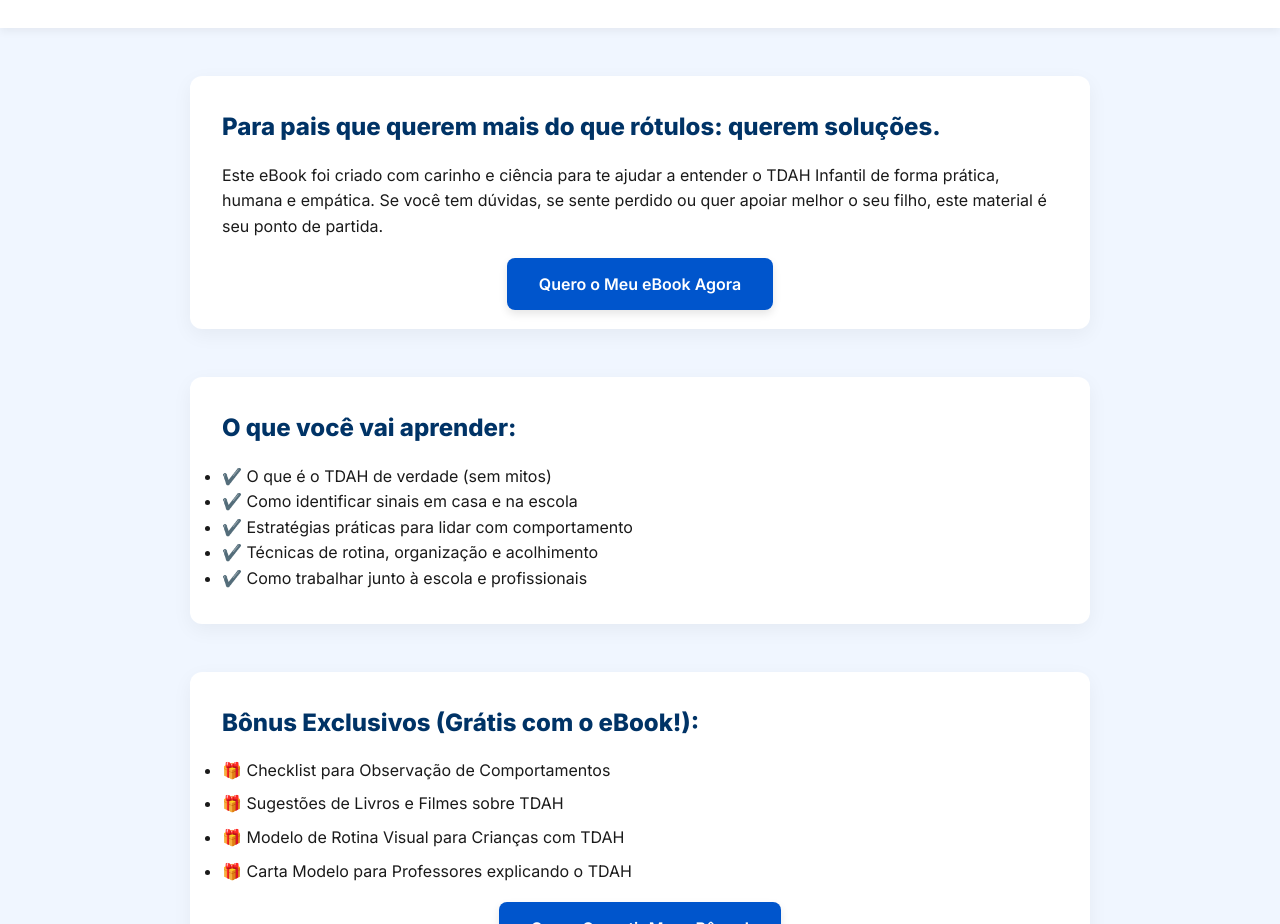
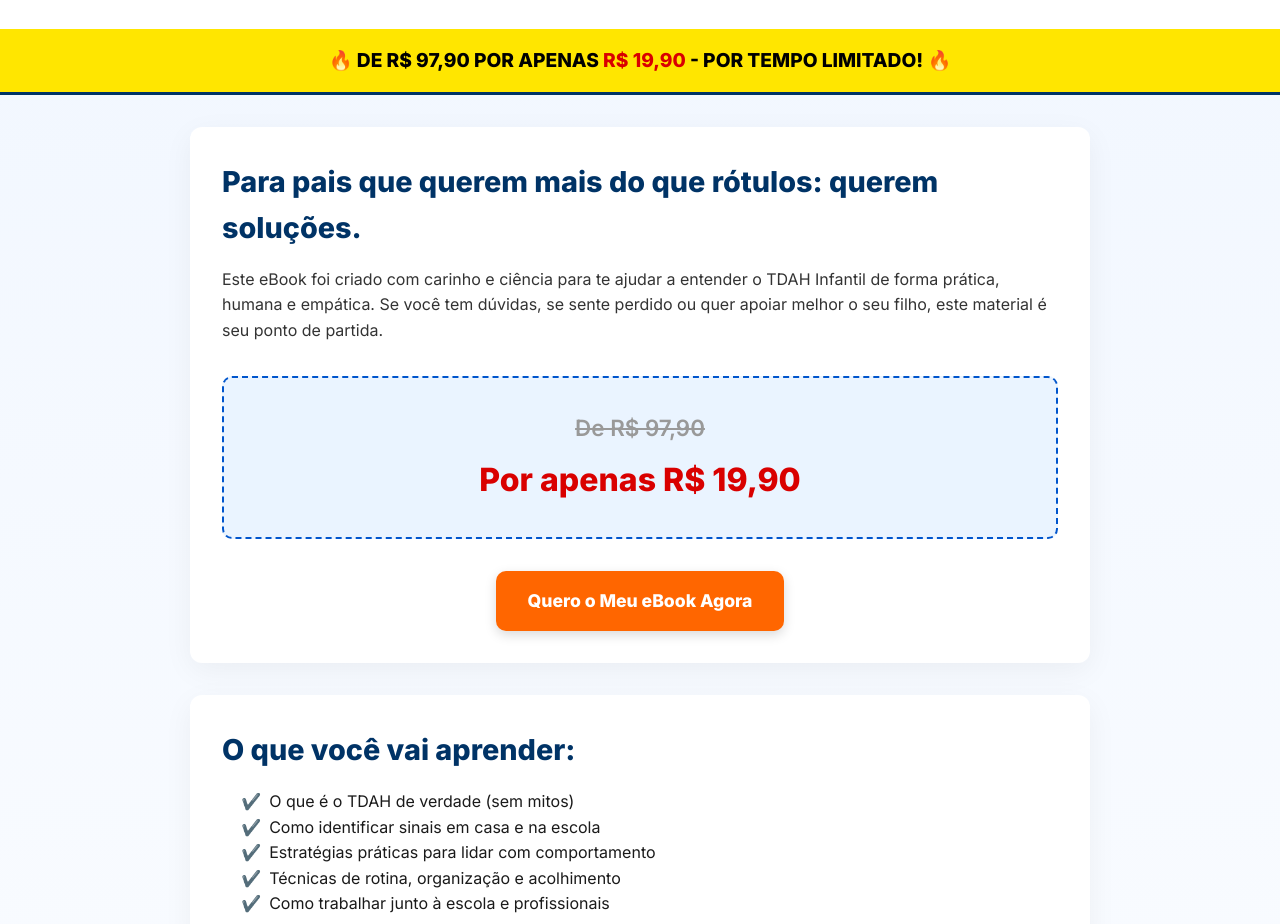
Before and after one commit to matheusmendes95/guiatdhainfantil, a plain HTML site: page index.html in a window 1280 px wide. Shown: the part 271-1195 px from the top of the page. Drawn offline with Linux system fonts and the light colour scheme.

Commit message:
index.html

```diff
--- a/index.html
+++ b/index.html
@@ -7,52 +7,111 @@
   <link href="https://fonts.googleapis.com/css2?family=Inter:wght@400;600;800&display=swap" rel="stylesheet">
   <style>
     * { margin: 0; padding: 0; box-sizing: border-box; }
-    body { font-family: 'Inter', sans-serif; background: #f0f6ff; color: #1a1a1a; line-height: 1.6; }
+    body {
+      font-family: 'Inter', sans-serif;
+      background: linear-gradient(to bottom, #f0f6ff 0%, #ffffff 100%);
+      color: #1a1a1a;
+      line-height: 1.6;
+    }
     header {
       background: #ffffff;
       padding: 2rem 1rem;
       text-align: center;
-      box-shadow: 0 4px 8px rgba(0,0,0,0.05);
+      box-shadow: 0 4px 12px rgba(0, 0, 0, 0.05);
     }
     header img {
-      max-width: 180px;
+      max-width: 160px;
     }
     h1 {
-      font-size: 2rem;
+      font-size: 2.2rem;
       color: #003366;
       margin-top: 1rem;
+      font-weight: 800;
+    }
+    header p {
+      margin-top: 0.5rem;
+      font-size: 1.1rem;
+      color: #555;
+    }
+    .promo-banner {
+      background: #ffe600;
+      color: #000;
+      font-weight: 800;
+      text-align: center;
+      padding: 1rem;
+      font-size: 1.2rem;
+      border-bottom: 3px solid #003366;
     }
     .section {
       max-width: 900px;
-      margin: 3rem auto;
+      margin: 2rem auto;
       padding: 2rem;
       background: #fff;
       border-radius: 12px;
-      box-shadow: 0 6px 20px rgba(0, 0, 0, 0.05);
+      box-shadow: 0 8px 30px rgba(0, 0, 0, 0.05);
     }
     .section h2 {
       color: #003366;
-      font-size: 1.5rem;
+      font-size: 1.8rem;
       margin-bottom: 1rem;
     }
     .section p {
       margin-bottom: 1rem;
+      font-size: 1rem;
+      color: #333;
     }
-    .bonus-list li {
-      margin: 0.5rem 0;
+    ul {
+      padding-left: 1.2rem;
+      list-style: none;
+    }
+    ul li::before {
+      content: '✔️';
+      margin-right: 0.5rem;
+    }
+    .bonus-list li::before {
+      content: '🎁';
     }
     .cta {
       text-align: center;
       margin-top: 2rem;
     }
     .cta a {
-      background: #0055cc;
+      background: #ff6600;
       color: #fff;
       padding: 1rem 2rem;
       text-decoration: none;
-      border-radius: 8px;
+      border-radius: 10px;
+      font-weight: 700;
+      font-size: 1.1rem;
+      display: inline-block;
+      transition: background 0.3s ease;
+      box-shadow: 0 4px 12px rgba(0,0,0,0.15);
+    }
+    .cta a:hover {
+      background: #cc5200;
+    }
+    .price-box {
+      background: #eaf4ff;
+      border: 2px dashed #0055cc;
+      padding: 1.5rem;
+      text-align: center;
+      border-radius: 10px;
+      margin: 2rem auto;
+    }
+    .price-box p {
+      font-size: 1.4rem;
+      color: #003366;
       font-weight: 600;
-      box-shadow: 0 4px 8px rgba(0,0,0,0.1);
+      margin: 0.5rem 0;
+    }
+    .price-box .old-price {
+      text-decoration: line-through;
+      color: #999;
+    }
+    .price-box .new-price {
+      font-size: 2rem;
+      color: #d90000;
+      font-weight: 800;
     }
     .testimonials, .footer {
       background: #eaf4ff;
@@ -71,6 +130,11 @@
       font-size: 0.9rem;
       color: #555;
     }
+    @media (max-width: 768px) {
+      h1 { font-size: 1.8rem; }
+      .section h2 { font-size: 1.4rem; }
+      .cta a { font-size: 1rem; padding: 0.8rem 1.5rem; }
+    }
   </style>
 </head>
 <body>
@@ -80,9 +144,15 @@
     <p>Compreenda, acolha e transforme a jornada do seu filho com TDAH.</p>
   </header>
 
+  <div class="promo-banner">🔥 DE R$ 97,90 POR APENAS <span style="color:#d90000">R$ 19,90</span> - POR TEMPO LIMITADO! 🔥</div>
+
   <section class="section">
     <h2>Para pais que querem mais do que rótulos: querem soluções.</h2>
     <p>Este eBook foi criado com carinho e ciência para te ajudar a entender o TDAH Infantil de forma prática, humana e empática. Se você tem dúvidas, se sente perdido ou quer apoiar melhor o seu filho, este material é seu ponto de partida.</p>
+    <div class="price-box">
+      <p class="old-price">De R$ 97,90</p>
+      <p class="new-price">Por apenas R$ 19,90</p>
+    </div>
     <div class="cta">
       <a href="https://pay.hotmart.com/V99566857A?off=cvcja1j8" target="_blank">Quero o Meu eBook Agora</a>
     </div>
@@ -91,21 +161,21 @@
   <section class="section">
     <h2>O que você vai aprender:</h2>
     <ul>
-      <li>✔️ O que é o TDAH de verdade (sem mitos)</li>
-      <li>✔️ Como identificar sinais em casa e na escola</li>
-      <li>✔️ Estratégias práticas para lidar com comportamento</li>
-      <li>✔️ Técnicas de rotina, organização e acolhimento</li>
-      <li>✔️ Como trabalhar junto à escola e profissionais</li>
+      <li>O que é o TDAH de verdade (sem mitos)</li>
+      <li>Como identificar sinais em casa e na escola</li>
+      <li>Estratégias práticas para lidar com comportamento</li>
+      <li>Técnicas de rotina, organização e acolhimento</li>
+      <li>Como trabalhar junto à escola e profissionais</li>
     </ul>
   </section>
 
   <section class="section">
     <h2>Bônus Exclusivos (Grátis com o eBook!):</h2>
     <ul class="bonus-list">
-      <li>🎁 Checklist para Observação de Comportamentos</li>
-      <li>🎁 Sugestões de Livros e Filmes sobre TDAH</li>
-      <li>🎁 Modelo de Rotina Visual para Crianças com TDAH</li>
-      <li>🎁 Carta Modelo para Professores explicando o TDAH</li>
+      <li>Checklist para Observação de Comportamentos</li>
+      <li>Sugestões de Livros e Filmes sobre TDAH</li>
+      <li>Modelo de Rotina Visual para Crianças com TDAH</li>
+      <li>Carta Modelo para Professores explicando o TDAH</li>
     </ul>
     <div class="cta">
       <a href="https://pay.hotmart.com/V99566857A?off=cvcja1j8" target="_blank">Quero Garantir Meus Bônus!</a>
```
